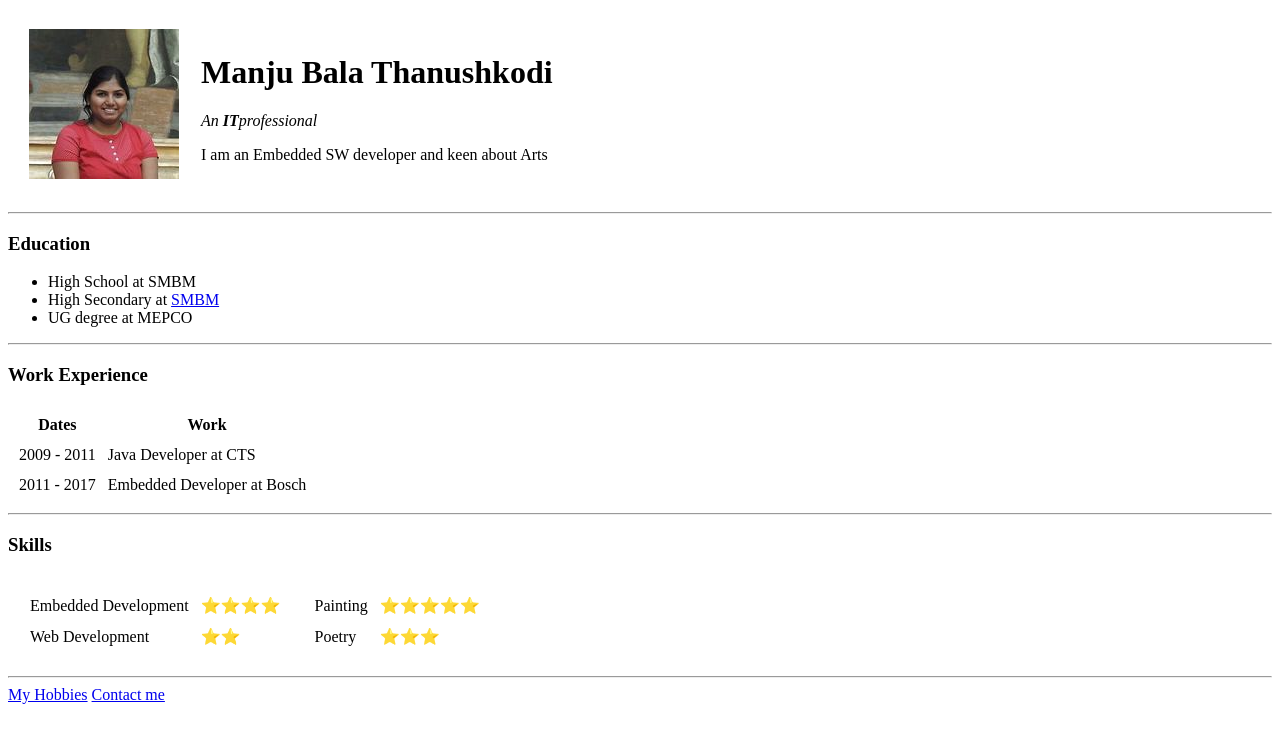
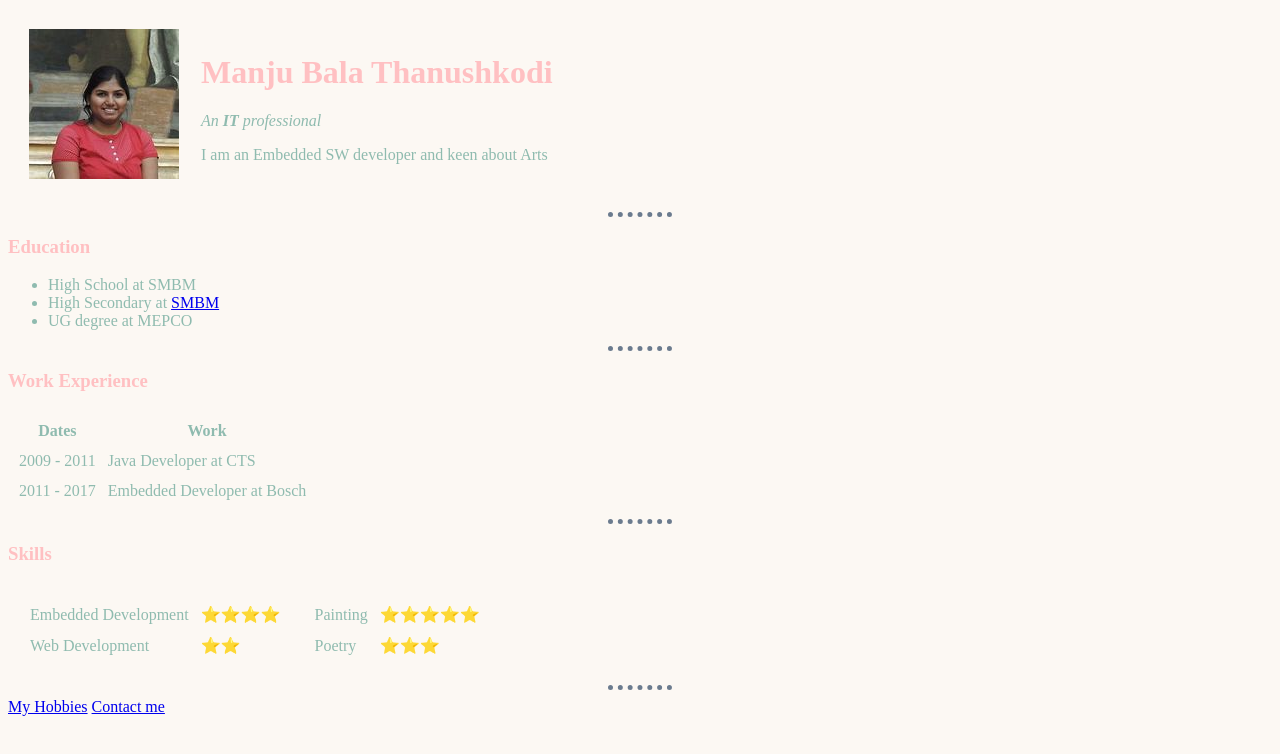
Before and after one commit to Manju-gladwin/cv, a plain HTML site: page index.html in a window 1280 px wide. Drawn offline with Linux system fonts and the light colour scheme.

Commit message:
adding css

```diff
--- /dev/null
+++ b/css/styles.css
@@ -0,0 +1,30 @@
+
+  body {
+    background-color: #fcf8f3;
+  }
+
+  hr {
+    border-style: none;
+    border-top-style: dotted;
+    border-color: #6b7b8e;
+    border-width: 5px;
+    width: 5%
+  }
+
+  h1
+  {
+    color: #ffc0c2;
+    font-family: "RomanAntique-Italic";
+
+  }
+
+  h3
+  {
+    color: #ffc0c2;
+    font-family: "RomanAntique-Italic";
+  }
+  body
+  {
+    color: #8fbbaf;
+    font-family: "BenjaminFranklin";
+  }
--- a/index.html
+++ b/index.html
@@ -4,7 +4,10 @@
 <head>
   <meta charset="utf-8">
   <title>Manju's personal site</title>
+  <link rel="stylesheet" href="css/styles.css">
 </head>
+
+
 
 <body>
   <table cellspacing="20">
@@ -12,7 +15,7 @@
       <td><img src="manju.jpg" alt="Manju's profile pic"></td>
       <td>
         <h1>Manju Bala Thanushkodi</h1>
-        <p><em>An <strong>IT</strong>professional</em></p>
+        <p><em>An <strong>IT</strong> professional</em></p>
         <p>I am an Embedded SW developer and keen about Arts</p>
       </td>
     </tr>
```
Also changed, not shown: contact.html (+1 -0 lines), hobbies.html (+1 -0 lines).
